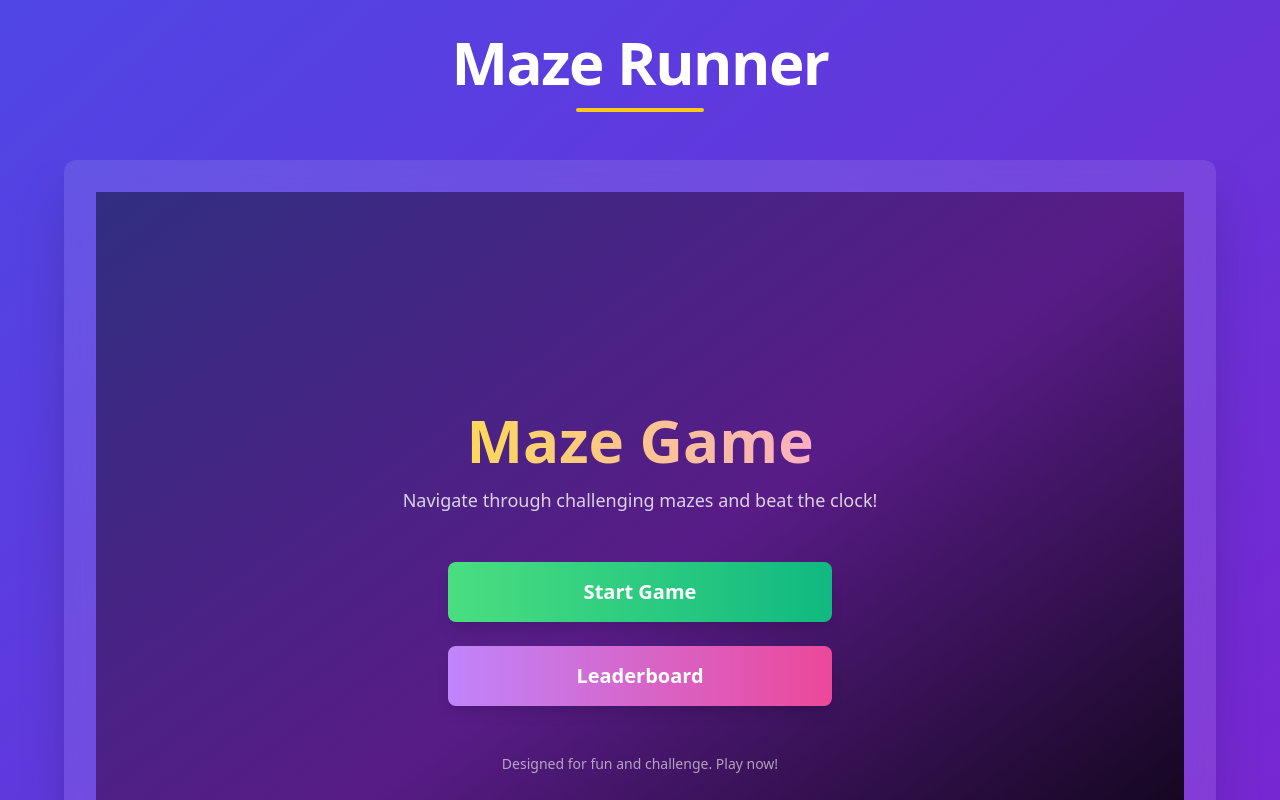
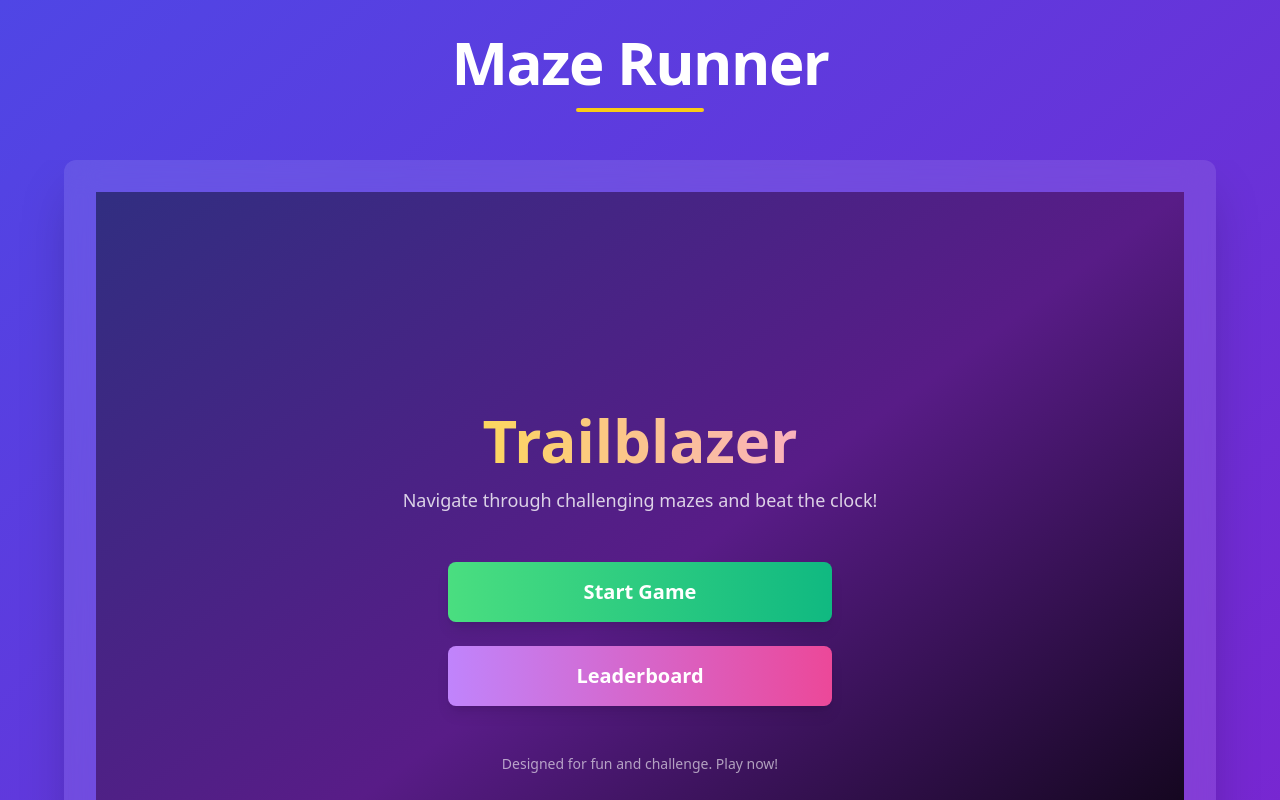
Before and after one commit to tosifAN/Trailblazer, a React (Create React App) app: page / in a window 1280 px wide. Shown: the top 800 px of the page. Built offline with nearby package versions, Linux system fonts and the light colour scheme.

Commit message:
name correction

```diff
--- a/src/components/Game.js
+++ b/src/components/Game.js
@@ -42,7 +42,7 @@ function Game() {
           <div className="flex flex-wrap items-center justify-between">
             <div className="flex items-center">
               <h1 className="text-xl sm:text-2xl font-bold text-transparent bg-clip-text bg-gradient-to-r from-purple-400 to-pink-300">
-                Maze Runner
+              Trailblazer
               </h1>
             </div>
             {/* Game Stats */}
--- a/src/components/Menu.js
+++ b/src/components/Menu.js
@@ -9,7 +9,7 @@ const Menu = () => {
       {/* Game Title */}
       <div className="text-center mb-12">
         <h1 className="text-5xl md:text-6xl font-bold text-transparent bg-clip-text bg-gradient-to-r from-yellow-300 to-pink-300 mb-4">
-          Maze Game
+        Trailblazer
         </h1>
         <p className="text-base md:text-lg text-white/80 font-light">
           Navigate through challenging mazes and beat the clock!
```
